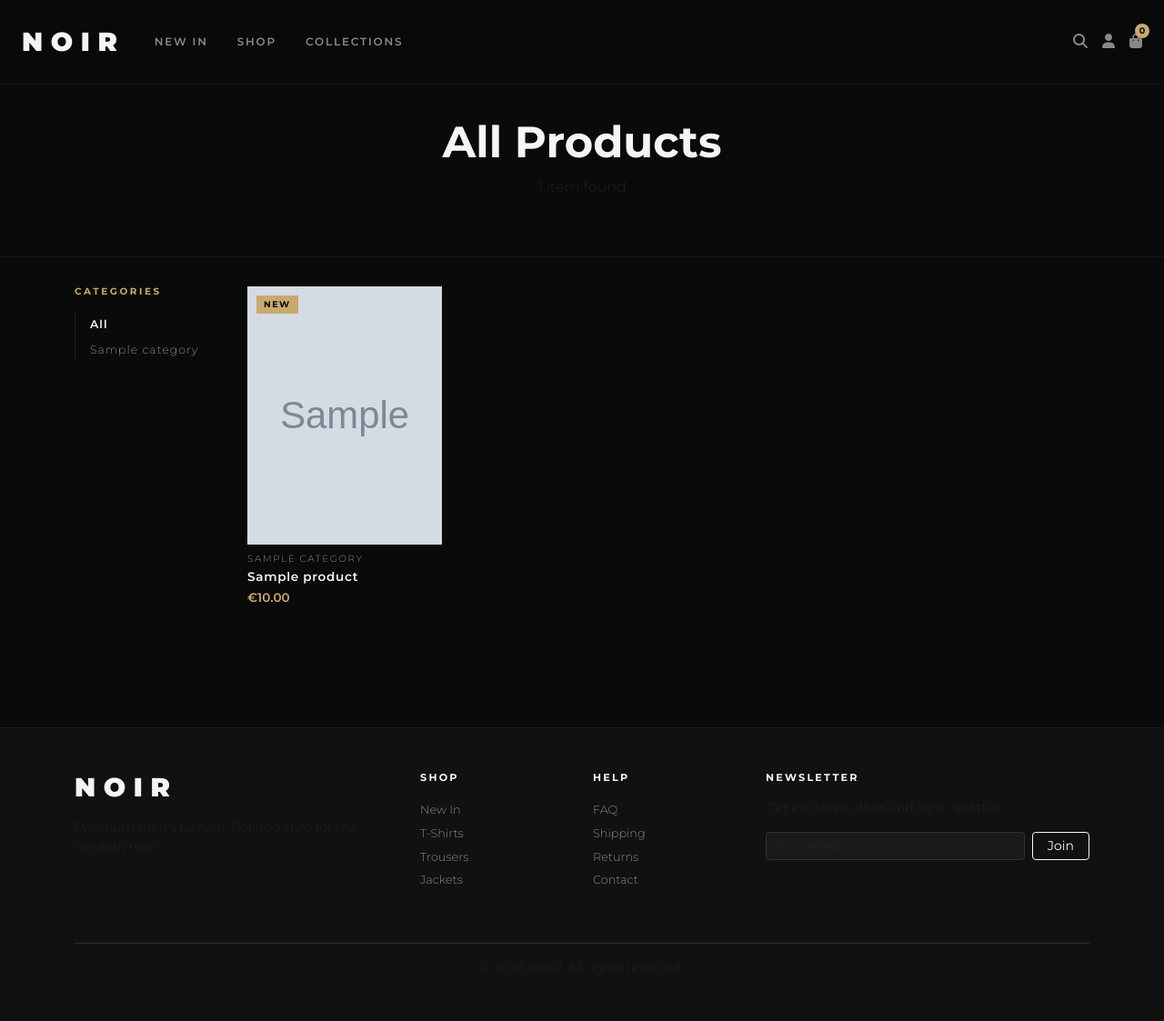
After one commit to oliveiracle/noir-store, a Django app: page /products/ in a window 1280 px wide. The commit adds this page. Shown: the whole page at 91% size. Run offline with Django 5.2, Linux system fonts and the light colour scheme; tables that the repository leaves empty hold one stand-in row (values such as "Sample post"); grey boxes marked "Sample" are stand-in pictures.

Commit message:
Add products listing template and product card styles

```diff
--- a/static/css/base.css
+++ b/static/css/base.css
@@ -227,3 +227,109 @@ body {
     z-index: 9999;
     max-width: 350px;
 }
+
+/* ---- Products Page ---- */
+.products-page {
+    padding-top: 80px;
+    min-height: 100vh;
+}
+
+.page-header {
+    border-bottom: 1px solid rgba(255,255,255,0.05);
+    margin-bottom: 2rem;
+}
+
+.filter-heading {
+    font-size: 0.65rem;
+    font-weight: 700;
+    letter-spacing: 0.25em;
+    text-transform: uppercase;
+    color: var(--noir-accent);
+}
+
+.filter-list {
+    border-left: 1px solid rgba(255,255,255,0.08);
+    padding-left: 1rem;
+}
+
+.filter-link {
+    color: var(--noir-light);
+    text-decoration: none;
+    font-size: 0.78rem;
+    letter-spacing: 0.08em;
+    line-height: 2.2;
+    display: block;
+    transition: color 0.3s ease;
+}
+
+.filter-link:hover,
+.filter-link.active {
+    color: var(--noir-white);
+}
+
+.filter-link.active {
+    font-weight: 600;
+}
+
+.product-card {
+    cursor: pointer;
+}
+
+.product-image-wrap {
+    position: relative;
+    overflow: hidden;
+    background-color: var(--noir-grey);
+    aspect-ratio: 3/4;
+}
+
+.product-img {
+    width: 100%;
+    height: 100%;
+    object-fit: cover;
+    transition: transform 0.5s ease;
+}
+
+.product-card:hover .product-img {
+    transform: scale(1.04);
+}
+
+.product-img-placeholder {
+    width: 100%;
+    height: 100%;
+    background-color: var(--noir-grey);
+}
+
+.badge-new {
+    position: absolute;
+    top: 10px;
+    left: 10px;
+    background: var(--noir-accent);
+    color: var(--noir-black);
+    font-size: 0.6rem;
+    font-weight: 700;
+    letter-spacing: 0.15em;
+    padding: 3px 8px;
+}
+
+.product-category {
+    font-size: 0.65rem;
+    letter-spacing: 0.15em;
+    text-transform: uppercase;
+    color: var(--noir-light);
+    margin-bottom: 0.2rem;
+}
+
+.product-name {
+    font-size: 0.85rem;
+    font-weight: 600;
+    letter-spacing: 0.05em;
+    color: var(--noir-white);
+    margin-bottom: 0.3rem;
+}
+
+.product-price {
+    font-size: 0.85rem;
+    color: var(--noir-accent);
+    font-weight: 600;
+    margin-bottom: 0;
+}
--- a/templates/base.html
+++ b/templates/base.html
@@ -33,7 +33,7 @@
                         <a class="nav-link" href="#">New In</a>
                     </li>
                     <li class="nav-item">
-                        <a class="nav-link" href="#">Shop</a>
+                        <a class="nav-link" href="/products/">Shop</a>
                     </li>
                     <li class="nav-item">
                         <a class="nav-link" href="#">Collections</a>
--- /dev/null
+++ b/templates/products/products.html
@@ -0,0 +1,78 @@
+{% extends "base.html" %}
+{% load static %}
+
+{% block title %}Shop{% endblock %}
+
+{% block meta_description %}Browse NOIR's premium men's fashion collection — jackets, trousers, shirts and more.{% endblock %}
+
+{% block content %}
+<div class="products-page">
+
+    <!-- Page Header -->
+    <div class="page-header text-center py-5">
+        <h1 class="display-5 fw-bold">{% if current_category %}{{ current_category|title }}{% else %}All Products{% endif %}</h1>
+        <p class="text-muted">{{ products.count }} item{{ products.count|pluralize }} found</p>
+    </div>
+
+    <div class="container pb-5">
+        <div class="row">
+
+            <!-- Sidebar Filters -->
+            <div class="col-lg-2 mb-4">
+                <h6 class="filter-heading mb-3">CATEGORIES</h6>
+                <ul class="list-unstyled filter-list">
+                    <li>
+                        <a href="{% url 'products' %}" class="filter-link {% if not current_category %}active{% endif %}">
+                            All
+                        </a>
+                    </li>
+                    {% for cat in categories %}
+                    <li>
+                        <a href="{% url 'products' %}?category={{ cat.name }}" class="filter-link {% if current_category == cat.name %}active{% endif %}">
+                            {{ cat.friendly_name|default:cat.name }}
+                        </a>
+                    </li>
+                    {% endfor %}
+                </ul>
+            </div>
+
+            <!-- Product Grid -->
+            <div class="col-lg-10">
+                {% if products %}
+                <div class="row row-cols-2 row-cols-md-3 row-cols-xl-4 g-4">
+                    {% for product in products %}
+                    <div class="col">
+                        <div class="product-card">
+                            <div class="product-image-wrap">
+                                {% if product.image %}
+                                <img src="{{ product.image.url }}" alt="{{ product.name }}" class="product-img">
+                                {% else %}
+                                <div class="product-img-placeholder d-flex align-items-center justify-content-center">
+                                    <i class="fas fa-tshirt fa-2x text-muted"></i>
+                                </div>
+                                {% endif %}
+                                {% if product.is_new %}
+                                <span class="badge-new">NEW</span>
+                                {% endif %}
+                            </div>
+                            <div class="product-info mt-2">
+                                <p class="product-category">{{ product.category.friendly_name|default:"Uncategorised" }}</p>
+                                <h6 class="product-name">{{ product.name }}</h6>
+                                <p class="product-price">€{{ product.price }}</p>
+                            </div>
+                        </div>
+                    </div>
+                    {% endfor %}
+                </div>
+                {% else %}
+                <div class="text-center py-5">
+                    <i class="fas fa-box-open fa-3x text-muted mb-3"></i>
+                    <p class="text-muted">No products found.</p>
+                </div>
+                {% endif %}
+            </div>
+
+        </div>
+    </div>
+</div>
+{% endblock %}
```
